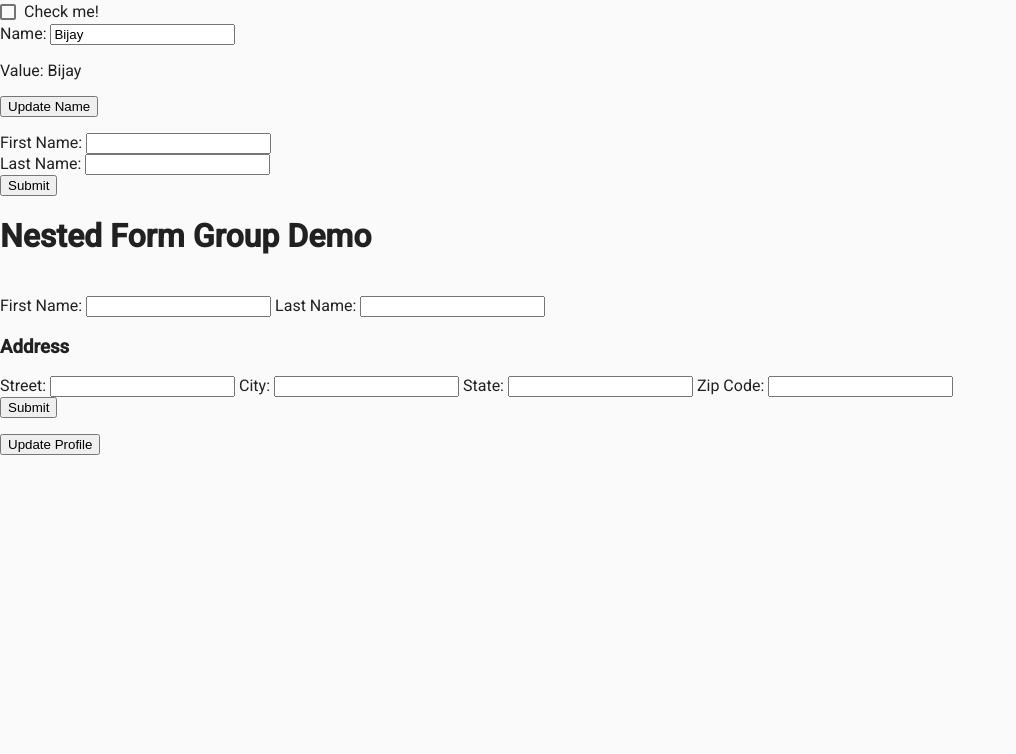
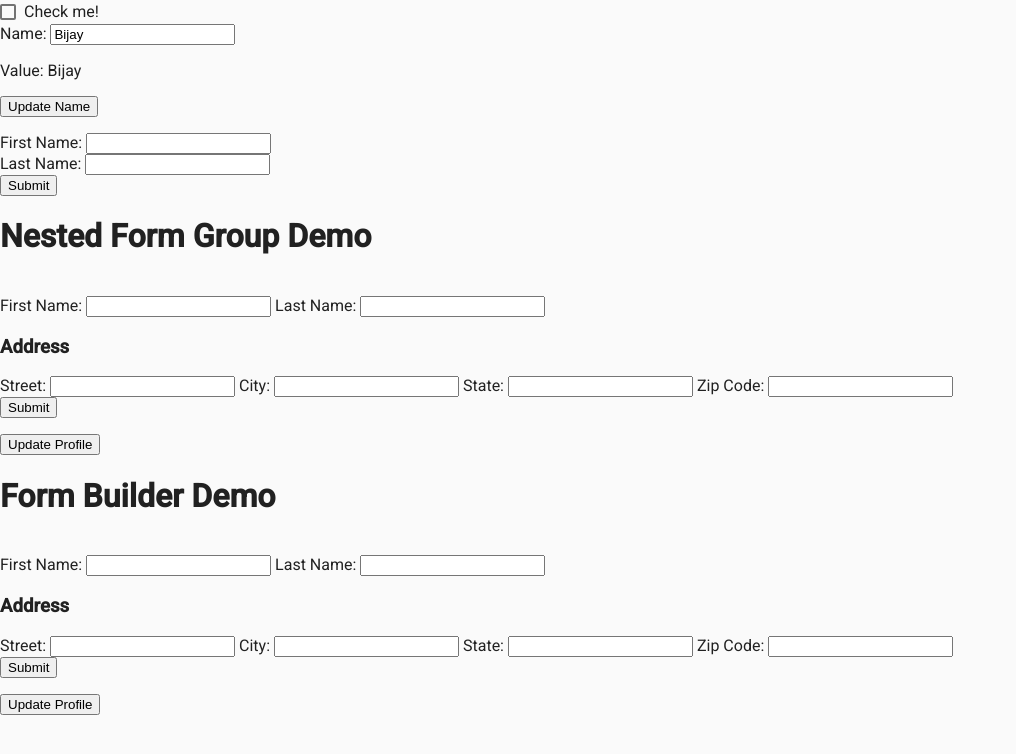
Before and after one commit to office-github/angular-material-demo, an Angular app: page / in a window 1280 px wide. Shown: the top 754 px of the page, without its empty margins (0-1016 px from the left). Built offline with nearby package versions, Linux system fonts and the light colour scheme.

Commit message:
implemented Form Builder (form-builder-demo.component).

```diff
--- a/src/app/app.component.html
+++ b/src/app/app.component.html
@@ -5,3 +5,5 @@
 <app-profile-editor></app-profile-editor>
 
 <app-nested-form-group></app-nested-form-group>
+
+<app-form-builder-demo></app-form-builder-demo>
--- a/src/app/app.module.ts
+++ b/src/app/app.module.ts
@@ -8,13 +8,15 @@ import { AppMaterialModule } from './app-material/app-material.module';
 import { NameEditorComponent } from './name-editor/name-editor.component';
 import { ProfileEditorComponent } from './profile-editor/profile-editor.component';
 import { NestedFormGroupComponent } from './nested-form-group/nested-form-group.component';
+import { FormBuilderDemoComponent } from './form-builder-demo/form-builder-demo.component';
 
 @NgModule({
   declarations: [
     AppComponent,
     NameEditorComponent,
     ProfileEditorComponent,
-    NestedFormGroupComponent
+    NestedFormGroupComponent,
+    FormBuilderDemoComponent
   ],
   imports: [
     BrowserModule,
--- /dev/null
+++ b/src/app/form-builder-demo/form-builder-demo.component.html
@@ -0,0 +1,41 @@
+<h1>Form Builder Demo</h1>
+<br>
+<form [formGroup]="profileForm" (ngSubmit)="onSubmit()">
+
+    <label>
+        First Name:
+        <input type="text" formControlName="firstName">
+    </label>
+
+    <label>
+        Last Name:
+        <input type="text" formControlName="lastName">
+    </label>
+    <div formGroupName="address">
+        <h3>Address</h3>
+
+        <label>
+            Street:
+            <input type="text" formControlName="street">
+        </label>
+
+        <label>
+            City:
+            <input type="text" formControlName="city">
+        </label>
+
+        <label>
+            State:
+            <input type="text" formControlName="state">
+        </label>
+
+        <label>
+            Zip Code:
+            <input type="text" formControlName="zip">
+        </label>
+    </div>
+    <button type="submit" [disabled]="!profileForm.valid">Submit</button>
+    <p>
+        <button (click)="updateProfile()">Update Profile</button>
+    </p>
+</form>
--- /dev/null
+++ b/src/app/form-builder-demo/form-builder-demo.component.ts
@@ -0,0 +1,40 @@
+import { Component, OnInit } from '@angular/core';
+import { FormBuilder } from '@angular/forms';
+
+@Component({
+  selector: 'app-form-builder-demo',
+  templateUrl: './form-builder-demo.component.html',
+  styleUrls: ['./form-builder-demo.component.css']
+})
+export class FormBuilderDemoComponent implements OnInit {
+
+  constructor(private fb: FormBuilder) { }
+
+  ngOnInit() {
+  }
+
+  profileForm = this.fb.group({
+    firstName: [''],
+    lastName: [''],
+    address: this.fb.group({
+      street: [''],
+      city: [''],
+      state: [''],
+      zip: ['']
+    })
+  })
+
+  onSubmit() {
+    // TODO: Use EventEmitter with form value
+    console.warn(this.profileForm.value);
+  }
+
+  updateProfile() {
+    this.profileForm.patchValue({
+      firstName: 'Nancy',
+      address: {
+        street: '123 Drew Street'
+      }
+    });
+  }
+}
```
Also changed, not shown: src/app/form-builder-demo/form-builder-demo.component.css (added), 1 other file (tests, documents, lock files or other folders).
